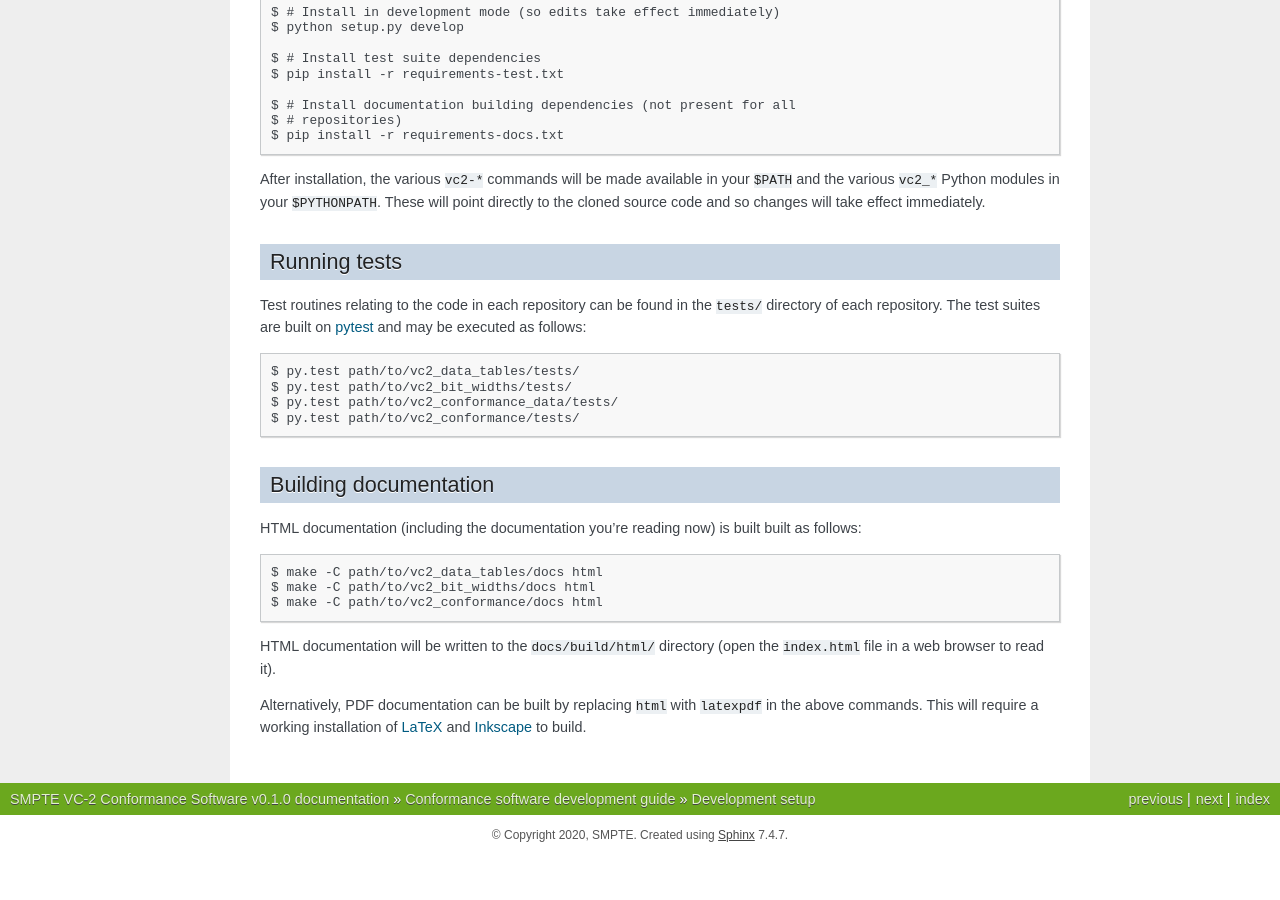
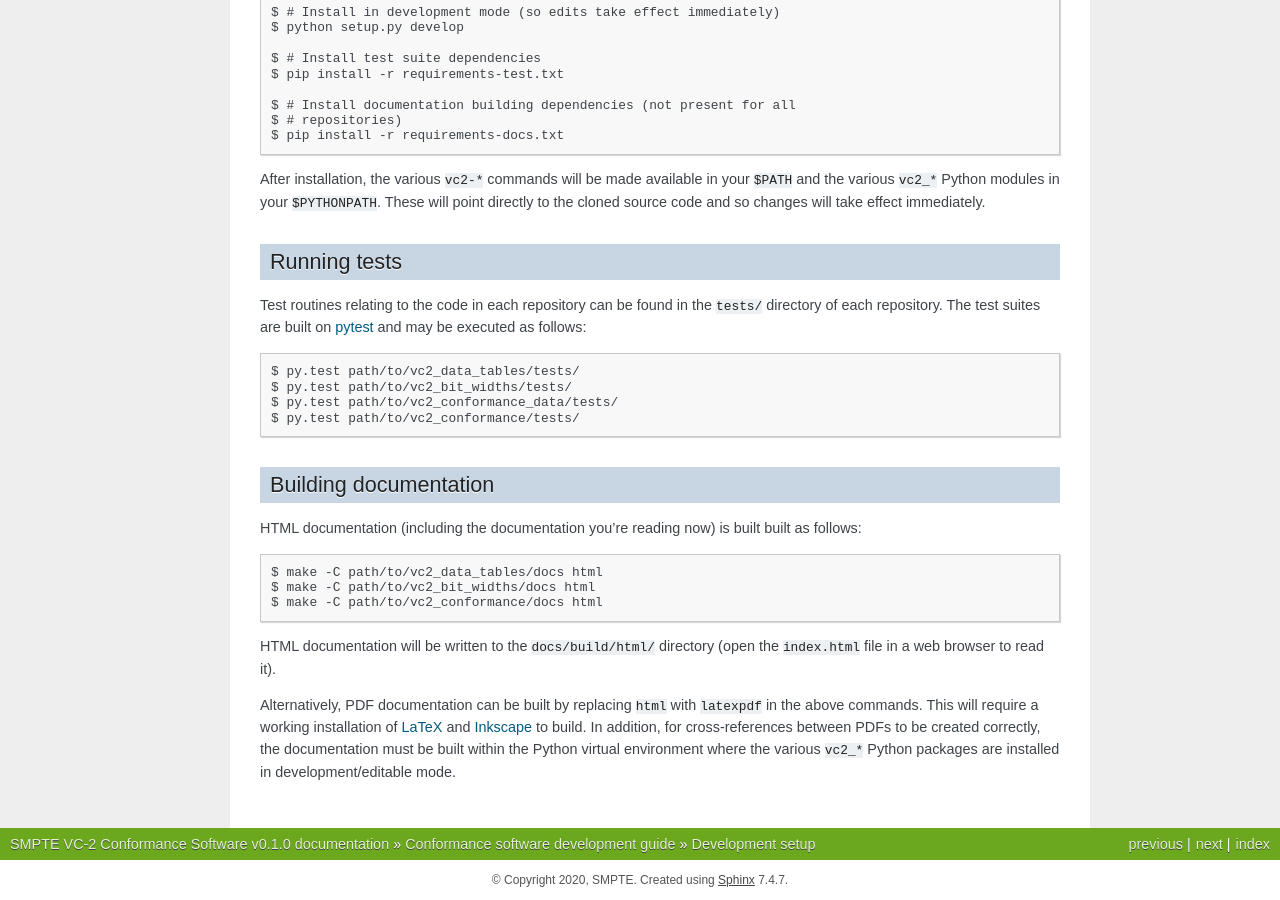
Before and after one commit to bbc/vc2_conformance, a Sphinx documentation site: the page built from docs/source/developer_guide/developer_installation.rst, in a window 1280 px wide and 900 px high, scrolled down 1403 px. Built offline with Sphinx 7.4.7, drawn with Linux system fonts in a browser that asks for light colours; before the commit the page ends 2258 px from its top, so only the background shows below that.

```diff
--- /dev/null
+++ b/docs/source/bibliography.rst
@@ -0,0 +1,3 @@
+.. [vc2_data_tables] The `vc2_data_tables <https://github.com/bbc/vc2_data_tables/>`_ manual.
+
+.. [vc2_bit_widths] The `vc2_bit_widths <https://github.com/bbc/vc2_bit_widths/>`_ manual.
--- a/docs/source/conf.py
+++ b/docs/source/conf.py
@@ -37,6 +37,7 @@ extensions = [
     "numpydoc",
     "sphinxcontrib.inkscapeconverter",
     "sphinxcontrib.programoutput",
+    "sphinxcontrib.intertex",
     # Local extensions (in _ext/ directory)
     "test_case_documentation",
     "enum_table",
@@ -58,8 +59,19 @@ add_module_names = False
 intersphinx_mapping = {
     "python": ("http://docs.python.org/3", None),
     "ast": ("https://greentreesnakes.readthedocs.io/en/latest/", None),
-    "sympy": ("https://docs.sympy.org/latest/", None),
 }
+
+
+# -- Options for intertex ----------------------------------------------------
+
+intertex_mapping = {
+    "vc2_data_tables": "{vc2_data_tables}/../docs/build/latex/*.aux",
+    "vc2_bit_widths": "{vc2_bit_widths}/../docs/build/latex/*.aux",
+}
+
+# While the other modules' documentation is not published publicly online,
+# we'll use Intersphinx in the HTML too.
+intertex_formats = ["html", "latex"]
 
 
 # -- Options for HTML output -------------------------------------------------
@@ -87,8 +99,8 @@ latex_elements = {
     "papersize": "a4paper",
     # Allow deeply nested bullets etc.
     "maxlistdepth": "10",
-    # Add an 'Introduction' chapter to the content which appears before all of
-    # the main chapters.
+    # Add an 'Introduction' chapter heading to the content which appears before
+    # all of the main chapters.
     "tableofcontents": r"""
         \sphinxtableofcontents
         \chapter{Introduction}
--- a/docs/source/developer_guide/developer_installation.rst
+++ b/docs/source/developer_guide/developer_installation.rst
@@ -127,4 +127,7 @@ the ``index.html`` file in a web browser to read it).
 Alternatively, PDF documentation can be built by replacing ``html`` with
 ``latexpdf`` in the above commands. This will require a working installation of
 `LaTeX <https://www.latex-project.org/>`_ and `Inkscape
-<https://inkscape.org/>`_ to build.
+<https://inkscape.org/>`_ to build. In addition, for cross-references between
+PDFs to be created correctly, the documentation must be built within the Python
+virtual environment where the various ``vc2_*`` Python packages are installed
+in development/editable mode.
--- a/docs/source/index.rst
+++ b/docs/source/index.rst
@@ -22,6 +22,11 @@ developers tasked with maintaining this software; codec developers may
 disregard this part. This section includes a general overview of the
 conformance software internals followed by detailed reference documentation on
 its various components.
+
+.. toctree::
+   :hidden:
+
+   bibliography.rst
 
 
 .. _user-documentation:
--- a/requirements-docs.txt
+++ b/requirements-docs.txt
@@ -2,3 +2,4 @@ sphinx
 numpydoc
 sphinxcontrib-svg2pdfconverter
 sphinxcontrib-programoutput
+sphinxcontrib-intertex
```
